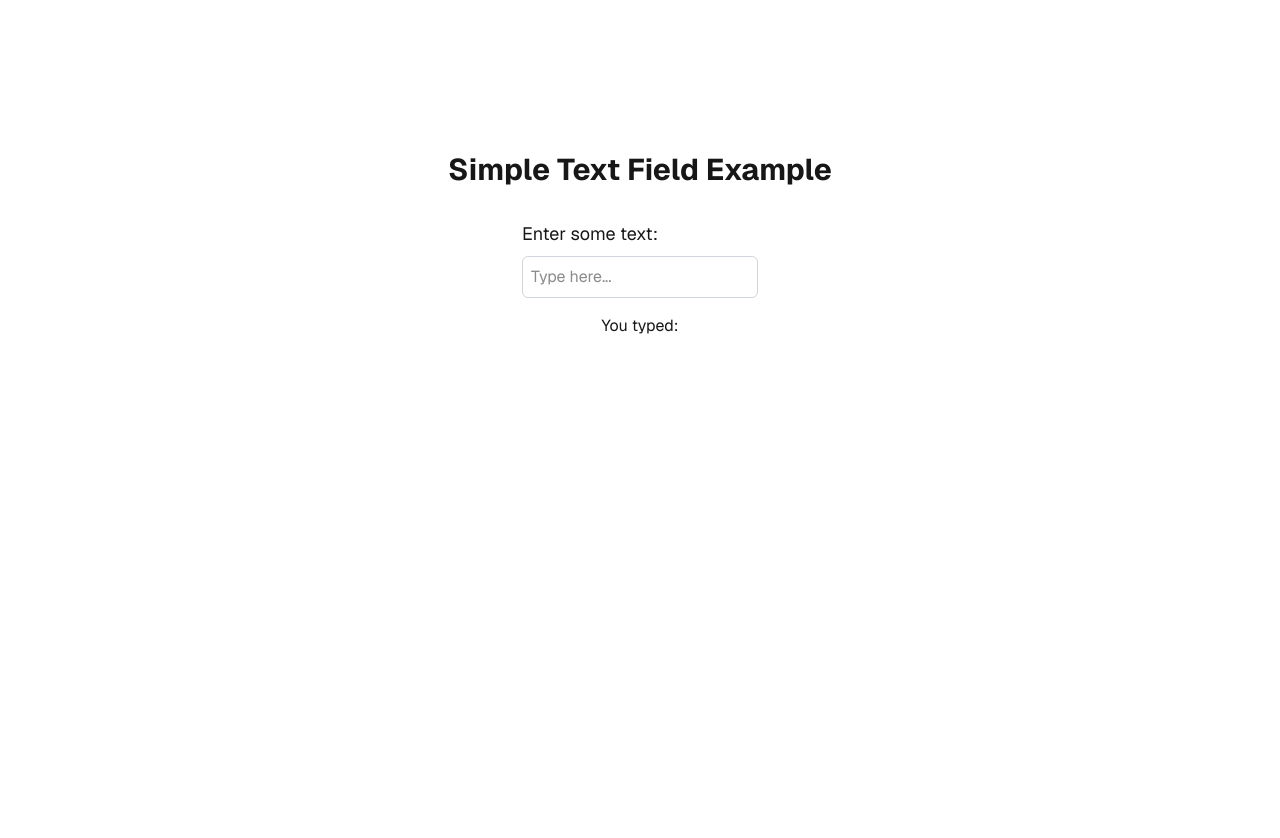
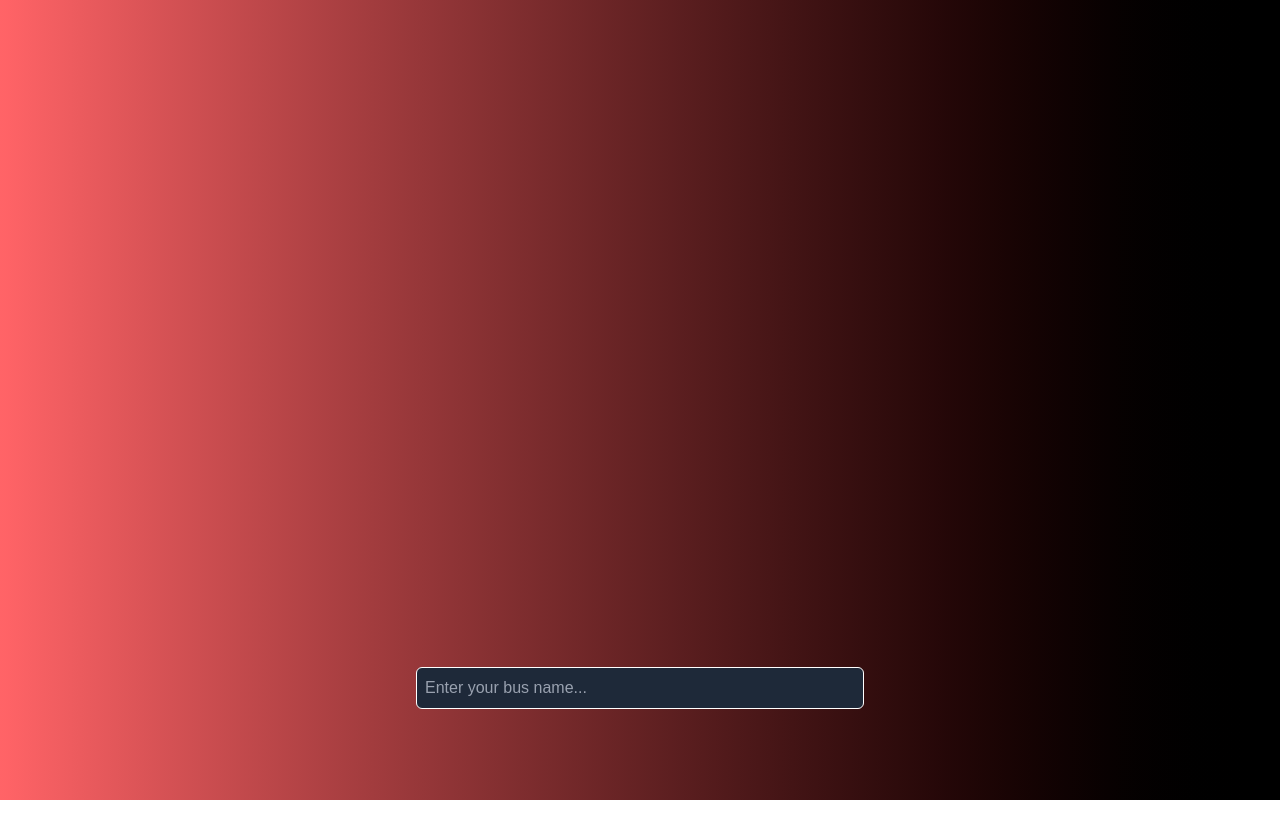
Before and after one commit to MCST-CIS/congressional-app-challenege-bus-boys, a Next.js app in the folder bus-app/: page /client in a window 1280 px wide. Shown: the top 838 px of the page. After the commit the page ends 800 px from the top, so only its background shows below. Built offline with nearby package versions, Linux system fonts and the light colour scheme.

Commit message:
made look skibidi

```diff
--- a/bus-app/src/app/client/page.tsx
+++ b/bus-app/src/app/client/page.tsx
@@ -1,36 +1,64 @@
 'use client';
 import React, { useState } from 'react';
 
+const items = [
+  'Boonton', 'Bloom', 'Butler', 'Chatham',
+  'Dover', 'Hanover Park', 'Mendham',
+  'Mount Olive', 'Parsippany'
+];
+
 export default function Home() {
-    const [inputValue, setInputValue] = useState(''); // State to hold the input value
+  const [inputValue, setInputValue] = useState('');
+  const [filteredItems, setFilteredItems] = useState<string[]>([]);
+  const [showDropdown, setShowDropdown] = useState(false);
 
-    const handleInputChange = (event: React.ChangeEvent<HTMLInputElement>) => {
-      setInputValue(event.target.value); // Update state on text change
+  const handleChange = (e: React.ChangeEvent<HTMLInputElement>) => {
+    const value = e.target.value;
+    setInputValue(value);
+
+    if (value === '') {
+      setFilteredItems([]);
+      setShowDropdown(false);
+      return;
+    }
+
+    const filtered = items.filter(item =>
+      item.toLowerCase().startsWith(value.toLowerCase())
+    );
+
+    setFilteredItems(filtered);
+    setShowDropdown(true);
+  };
+
+  const handleSelect = (item: string) => {
+    setInputValue(item);
+    setShowDropdown(false);
   };
 
   return (
-      <div className="font-sans grid min-h-screen p-8 mt-30">
-        <main className="flex flex-col items-center">
-          <h1 className="text-3xl font-bold">Simple Text Field Example</h1>
-
-          {/* Text input field */}
-          <div className="mt-8">
-            <label htmlFor="simple-input" className="block text-lg mb-2">
-              Enter some text:
-            </label>
+    <div className="min-h-screen flex items-center justify-center bg-gradient-to-r from-red-400 to-black px-4">
+      <div className="mt-144 w-full max-w-md relative">
         <input
-              id="simple-input"
           type="text"
           value={inputValue}
-              onChange={handleInputChange}
-              className="border border-gray-300 p-2 rounded-md"
-              placeholder="Type here..."
+          onChange={handleChange}
+          className="w-full p-2 text-white placeholder-gray-400 bg-gray-800 border border-white rounded-md"
+          placeholder="Enter your bus name..."
         />
+        {showDropdown && filteredItems.length > 0 && (
+          <ul className="absolute z-10 w-full mt-1 bg-white border border-gray-300 rounded-md shadow-md max-h-60 overflow-y-auto">
+            {filteredItems.map((item, index) => (
+              <li
+                key={index}
+                onClick={() => handleSelect(item)}
+                className="p-2 hover:bg-gray-100 cursor-pointer"
+              >
+                {item}
+              </li>
+            ))}
+          </ul>
+        )}
       </div>
-
-          {/* Display the input value */}
-          <p className="mt-4">You typed: {inputValue}</p>
-        </main>
     </div>
   );
 }
```
Lines whose indentation alone changed are shown as unchanged.
